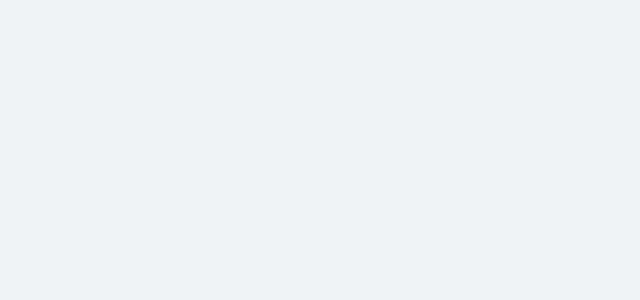
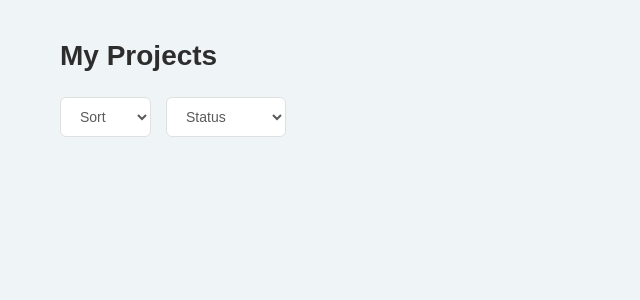
Before and after one commit to binubandara/virtuTask-app, a React (Vite) app in the folder frontend/: page /my-projects in a window 1280 px wide. Before the commit this address had no page. Shown: the top 300 px of the page, without its empty margins (0-640 px from the left). Built offline with nearby package versions, Linux system fonts and the light colour scheme.

Commit message:
Added my projects and my tasks employee pages

```diff
--- a/frontend/src/App.jsx
+++ b/frontend/src/App.jsx
@@ -10,7 +10,10 @@ import TaskForm from "./components/Task-management/TaskForm";
 import TaskInformation from "./components/Task-management/TaskInformation";
 import HealthHabit from "./components/Health-habit Tracker/HealthHabit";
 import HabitInfo from "./components/Health-habit Tracker/HabitInfo";
-import MyTasks from "./components/Task-management-E/MyTasks";
+import MyTasks from "./components/Task-management-common/MyTasks";
+import MyProjects from "./components/Task-management-employee/MyProjects";
+import MyTasksEmployee from "./components/Task-management-employee/MyTasksEmployee";
+
 
 
 
@@ -30,6 +33,8 @@ function App() {
                 <Route path="/health-habit" element={<HealthHabit />} />
                 <Route path="/habit-info" element={<HabitInfo />} />
                 <Route path="/my-tasks" element={<MyTasks />} />
+                <Route path="/my-projects" element={<MyProjects />} />
+                <Route path="/my-tasks-employee" element={<MyTasksEmployee />} />
 
 
             </Routes>
--- /dev/null
+++ b/frontend/src/components/Task-management-employee/MyProjects.css
@@ -0,0 +1,48 @@
+.my-projects-container {
+    max-width: 1200px;
+    margin: 40px auto;
+    padding: 0 20px;
+  }
+
+  .projects-title {
+    font-family: 'Arial', sans-serif;
+    font-size: 28px;
+    font-weight: 600;
+    color: #2d2d2d;
+    margin-bottom: 25px;
+  }
+
+  .filters-container {
+    display: flex;
+    gap: 15px;
+  }
+
+  .filter-dropdown {
+    padding: 10px 15px;
+    border: 1px solid #e0e0e0;
+    border-radius: 6px;
+    font-family: 'Arial', sans-serif;
+    font-size: 14px;
+    color: #5a5a5a;
+    background-color: white;
+    cursor: pointer;
+    transition: all 0.2s ease;
+  }
+
+  .filter-dropdown:hover {
+    border-color: #a0a0a0;
+  }
+
+  .filter-dropdown:focus {
+    outline: none;
+    box-shadow: 0 0 0 2px rgba(0, 120, 212, 0.1);
+  }
+
+  .filter-dropdown option {
+    padding: 8px;
+    background-color: white;
+  }
+
+  .filter-dropdown option[disabled] {
+    color: #a0a0a0;
+  }
--- /dev/null
+++ b/frontend/src/components/Task-management-employee/MyProjects.jsx
@@ -0,0 +1,29 @@
+import React from 'react';
+import './myprojects.css';
+
+const MyProjects = () => {
+  return (
+    <div className="my-projects-container">
+      <h1 className="projects-title">My Projects</h1>
+
+      <div className="filters-container">
+        <select className="filter-dropdown">
+          <option value="" disabled selected>Sort</option>
+          <option value="a-z">A to Z</option>
+          <option value="month">Month</option>
+          <option value="year">Year</option>
+        </select>
+
+        <select className="filter-dropdown">
+          <option value="" disabled selected>Status</option>
+          <option value="all">All</option>
+          <option value="completed">Completed</option>
+          <option value="pending">Pending</option>
+          <option value="started">Started</option>
+        </select>
+      </div>
+    </div>
+  );
+};
+
+export default MyProjects;
--- a/frontend/src/components/Task-management/TaskForm.css
+++ b/frontend/src/components/Task-management/TaskForm.css
@@ -39,7 +39,7 @@
   display: flex;
   gap: 30px;
   justify-content: flex-start;
-  margin-top: 10px;
+  margin-top: 20px;
 }
 
 .taskform-group {
@@ -50,7 +50,7 @@
 .taskform-button-group {
   display: flex;
   flex-direction: column;
-  gap: 10px;
+  gap: 18px;
   width: 100px;
 }
 .taskform-status-button[style],
@@ -80,7 +80,7 @@
 .taskform-date-inputs {
   display: flex;
   gap: 20px;
-  margin-top: 23px;
+  margin-top: 35px;
 
 }
 
@@ -93,7 +93,7 @@
   padding: 8px;
   border: 1px solid #ddd;
   border-radius: 26px;
-  margin-top: 5px;
+  margin-top: 10px;
   margin-left: 29px;
 }
 
@@ -142,7 +142,7 @@
 }
 /* Member section styling */
 .taskform-assignees-section {
-  margin-top: 55px;
+  margin-top: 60px;
   width: 100%;
   margin-left: -550px;
 }
@@ -172,7 +172,7 @@
 .taskform-assignees-icon {
   position: absolute;
   right: 36.5px; /* Adjust alignment */
-  top: 551px; /* Center vertically */
+  top: 555px; /* Center vertically */
   width: 28px;
   height: 28px;
   color:  #666; /* Ensure it contrasts */
--- a/frontend/src/components/Task-management/TaskForm.jsx
+++ b/frontend/src/components/Task-management/TaskForm.jsx
@@ -51,7 +51,6 @@ const TaskForm = ({
   }
   const statusOptions = [
     { value: 'pending', label: 'Pending', color: 'var(--taskform-orange)' },
-    { value: 'on_hold', label: 'On-Hold', color: 'var(--taskform-ash)' },
     { value: 'in_progress', label: 'In-Progress', color: 'var(--taskform-blue)' },
     { value: 'completed', label: 'Completed', color: 'var(--taskform-green)' },
   ];
```
Also changed, not shown: frontend/src/components/Task-management-common/MyTasks.css (renamed from frontend/src/components/Task-management-E/MyTasks.css), frontend/src/components/Task-management-common/MyTasks.jsx (renamed from frontend/src/components/Task-management-E/MyTasks.jsx), frontend/src/components/Task-management-employee/MyTasksEmployee.css (added), frontend/src/components/Task-management-employee/MyTasksEmployee.jsx (added).
